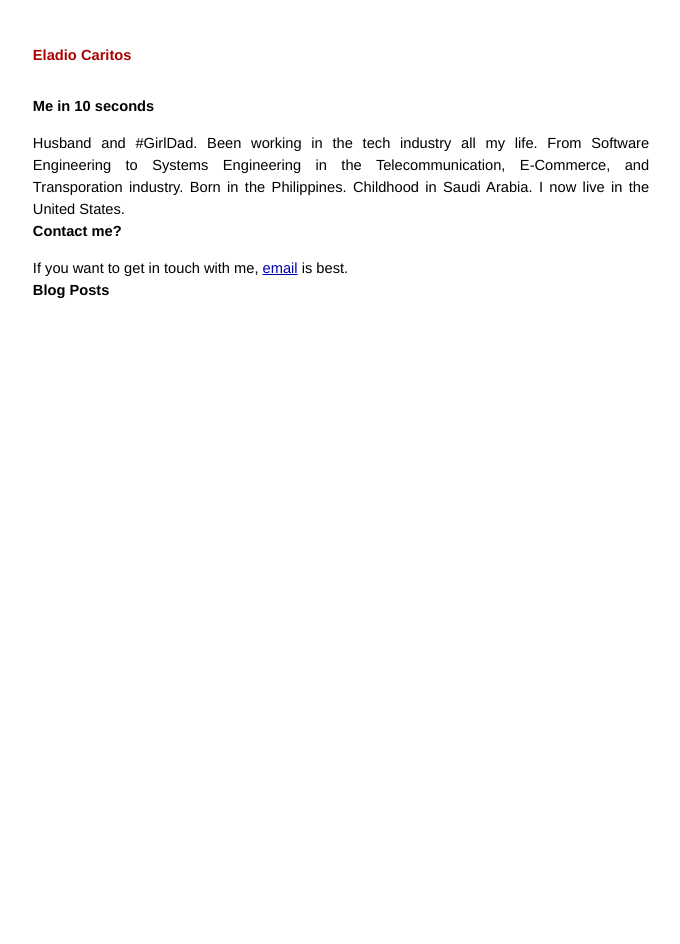
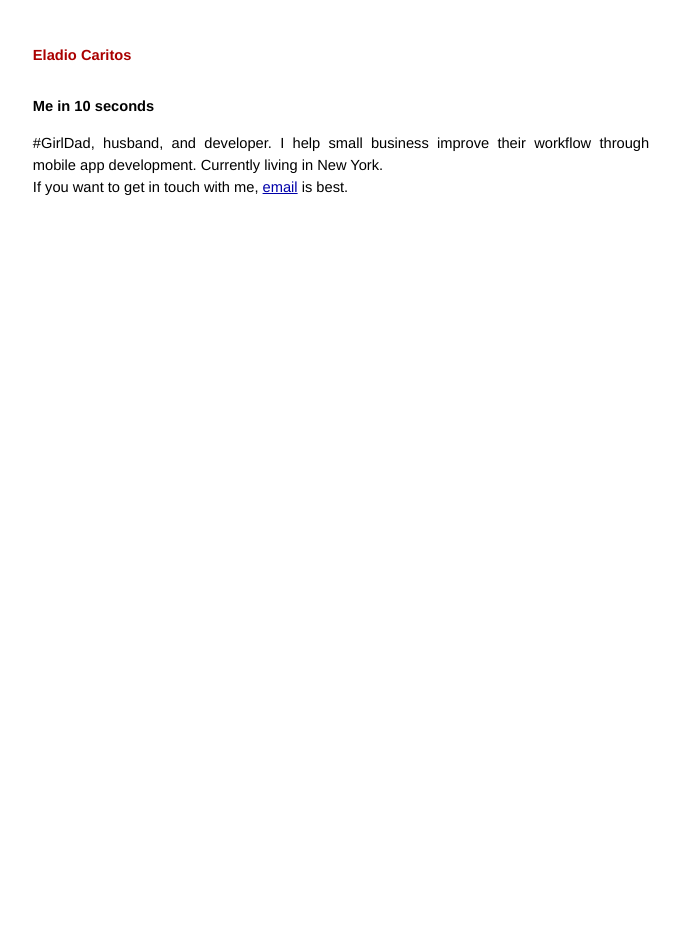
Before and after one commit to caritos/caritos.github.io, a Jekyll site: the page built from index.md, in a window 1280 px wide. Shown: the whole page, without its empty margins (299-979 px from the left). Built offline with Jekyll 4.4.1, drawn with Linux system fonts in a browser that asks for light colours.

Commit message:
Shorten my quick bio.

```diff
--- a/index.md
+++ b/index.md
@@ -4,18 +4,9 @@ title: Eladio Caritos
 ---
 
 <div id="home">
-
 <h1>Me in 10 seconds</h1>
-Husband and #GirlDad.  Been working in the tech industry all my life. From Software Engineering to Systems Engineering in the Telecommunication, E-Commerce, and Transporation industry.  Born in the Philippines.  Childhood in Saudi Arabia.  I now live in the United States.
+#GirlDad, husband, and developer.   I help small business improve their workflow through mobile
+ app development.  Currently living in New York.
 <br/>
-<h1>Contact me?</h1>
 If you want to get in touch with me, <a href="mailto:eladio@caritos.com">email</a> is best.
-<br/>
-<h1>Blog Posts</h1>
-<ul class="posts">
-  {% for post in site.posts %}
-  <li><span>{{ post.date | date_to_string }}</span> &raquo; <a href="{{ post.url }}">{{ post.title }}</a></li>
-  {% endfor %}
-</ul>
-
 </div>
```
